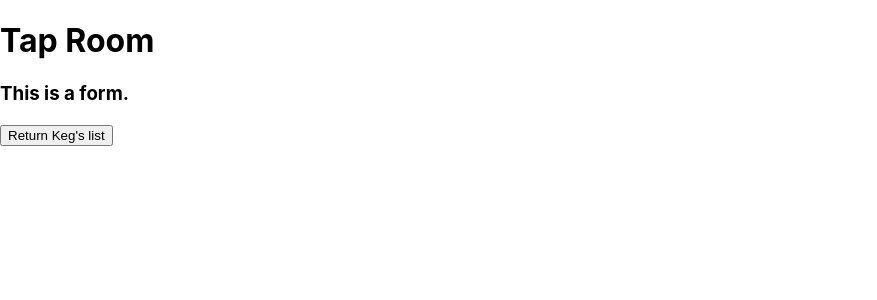
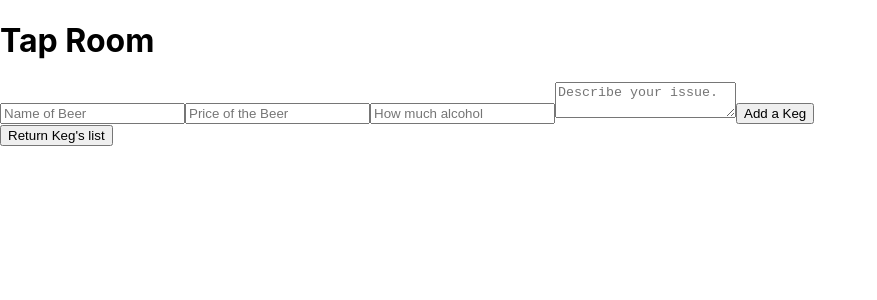
Before and after one commit to Marcinszopik/Tap-room-redux, a React (Create React App) app: page / in a window 1280 px wide. Both pictures are taken after a click on the button "Add Keg". Shown: the top 300 px of the page, without its empty margins (0-877 px from the left). Built offline with nearby package versions, Linux system fonts and the light colour scheme.

Commit message:
adds new form

```diff
--- a/src/components/KegList.js
+++ b/src/components/KegList.js
@@ -6,7 +6,7 @@ const masterKegList = [
         name:"Light Beer",
         price:"5.00",
         content:"6.0",
-        description:"This light beer is soothing and refreshing"
+        description:"This light beer is soothing and refreshing",
   },
   {
         name:"IPA",
--- a/src/components/NewKegForm.js
+++ b/src/components/NewKegForm.js
@@ -1,11 +1,30 @@
 import React from "react";
+import { v4 } from 'uuid';
 
-function NewKegForm(props){
+function NewKegForm(){
+
+  function handleNewKegFormSubmission(event) {
+    event.preventDefault();
+    console.log(event.target.name.value);
+    console.log(event.target.price.value);
+    console.log(event.target.content.value);
+    console.log(event.target.description.value);
+  }
+
+
   return (
     <React.Fragment>
-      <h3>This is a form.</h3>
+      <form onSubmit={handleNewKegFormSubmission}>
+        <input type='text' name='name' placeholder='Name of Beer' />
+        <input type='text'name='price'placeholder='Price of the Beer' />
+        <input type='text'name='content'placeholder='How much alcohol' />
+        <textarea name='description' placeholder='Describe your issue.' />
+        <button type='submit'>Add a Keg</button>
+      </form>
     </React.Fragment>
   );
 }
 
+
+
 export default NewKegForm;
```
